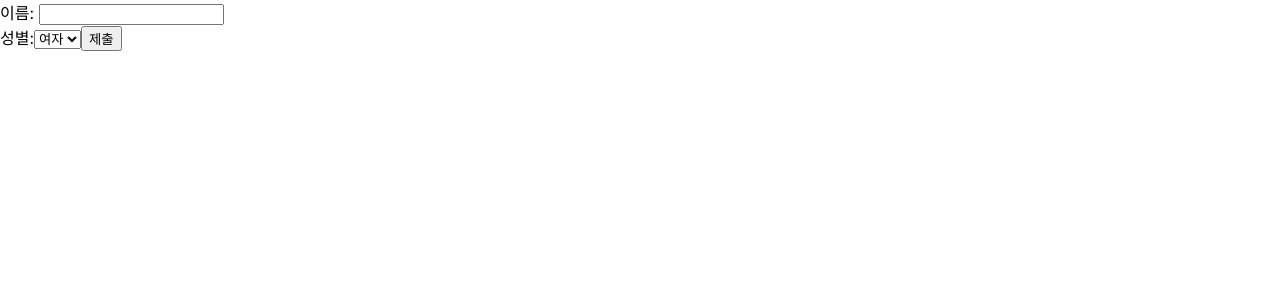
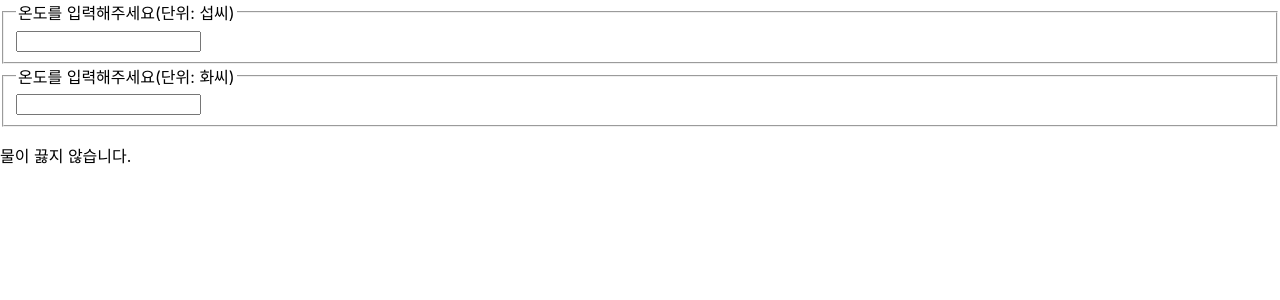
Before and after one commit to Jungkihong07/React-first-app, a React (Create React App) app in the folder my-app/: page / in a window 1280 px wide. Shown: the top 300 px of the page. Built offline with nearby package versions, Linux system fonts and the light colour scheme.

Commit message:
Section 12 Lifting State Up (state 공유) - 많이 어려우니까, 주의하자.

```diff
--- /dev/null
+++ b/my-app/src/chapter_12/Calculator.jsx
@@ -0,0 +1,64 @@
+import React, { useState } from "react";
+import TemperatureInput from "./TemperatureInput";
+
+function BoilingVerdict(props) {
+  if (props.celsius >= 100) {
+    return <p>물이 끓습니다.</p>;
+  } else return <p>물이 끓지 않습니다.</p>;
+}
+
+function toCelsius(fahrenheit) {
+  return ((fahrenheit - 32) * 5) / 9;
+}
+
+function toFahrenheit(celsius) {
+  return (celsius * 9) / 5 + 32;
+}
+
+function tryConvert(temperature, convert) {
+  const input = parseFloat(temperature);
+  if (Number.isNaN(input)) {
+    return "";
+  }
+  const output = convert(input);
+  const rounded = Math.round(output * 1000) / 1000;
+  return rounded.toString();
+}
+
+function Calculator() {
+  const [temperature, setTemperature] = useState("");
+  const [scale, setScale] = useState("c");
+
+  const handleCelsiusChange = (temperature) => {
+    setTemperature(temperature);
+    setScale("c");
+  };
+
+  const handleFahrenheitChange = (temperature) => {
+    setTemperature(temperature);
+    setScale("f");
+  };
+
+  const celsius =
+    scale === "f" ? tryConvert(temperature, toCelsius) : temperature;
+  const fahrenheit =
+    scale === "c" ? tryConvert(temperature, toFahrenheit) : temperature;
+
+  return (
+    <div>
+      <TemperatureInput
+        scale="c"
+        temperature={celsius}
+        onTemperatureChange={handleCelsiusChange}
+      />
+      <TemperatureInput
+        scale="f"
+        temperature={fahrenheit}
+        onTemperatureChange={handleFahrenheitChange}
+      />
+      <BoilingVerdict celsius={parseFloat(celsius)} />
+    </div>
+  );
+}
+
+export default Calculator;
--- /dev/null
+++ b/my-app/src/chapter_12/TemperatureInput.jsx
@@ -0,0 +1,19 @@
+const scaleNames = {
+  c: "섭씨",
+  f: "화씨",
+};
+
+function TemperatureInput(props) {
+  const handleChange = (event) => {
+    props.onTemperatureChange(event.target.value);
+  };
+
+  return (
+    <fieldset>
+      <legend>온도를 입력해주세요(단위: {scaleNames[props.scale]})</legend>
+      <input value={props.temperature} onChange={handleChange} />
+    </fieldset>
+  );
+}
+
+export default TemperatureInput;
--- a/my-app/src/index.js
+++ b/my-app/src/index.js
@@ -13,11 +13,12 @@
 import LandingPage from "./chapter_09/LandingPage";
 import AttendanceBook from "./chapter_10/AttendanceBook";
 import SignUp from "./chapter_11/SignUp";
+import Calculator from "./chapter_12/Calculator";
 
 const root = ReactDOM.createRoot(document.getElementById("root"));
 root.render(
   <React.StrictMode>
-    <SignUp />
+    <Calculator />
   </React.StrictMode>
 );
 
```
Also changed, not shown: 1 other file (tests, documents, lock files or other folders).
